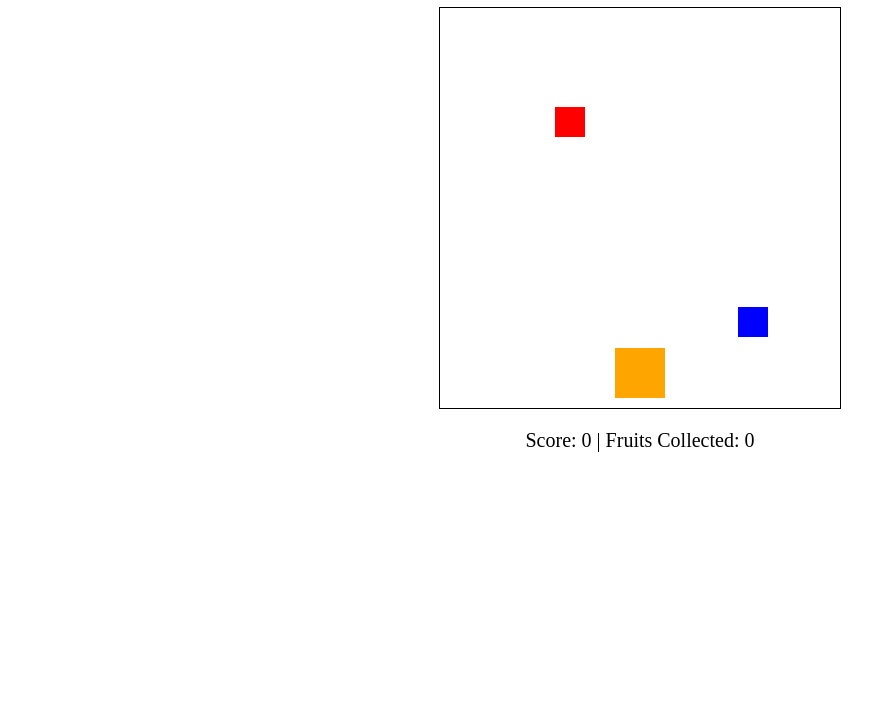
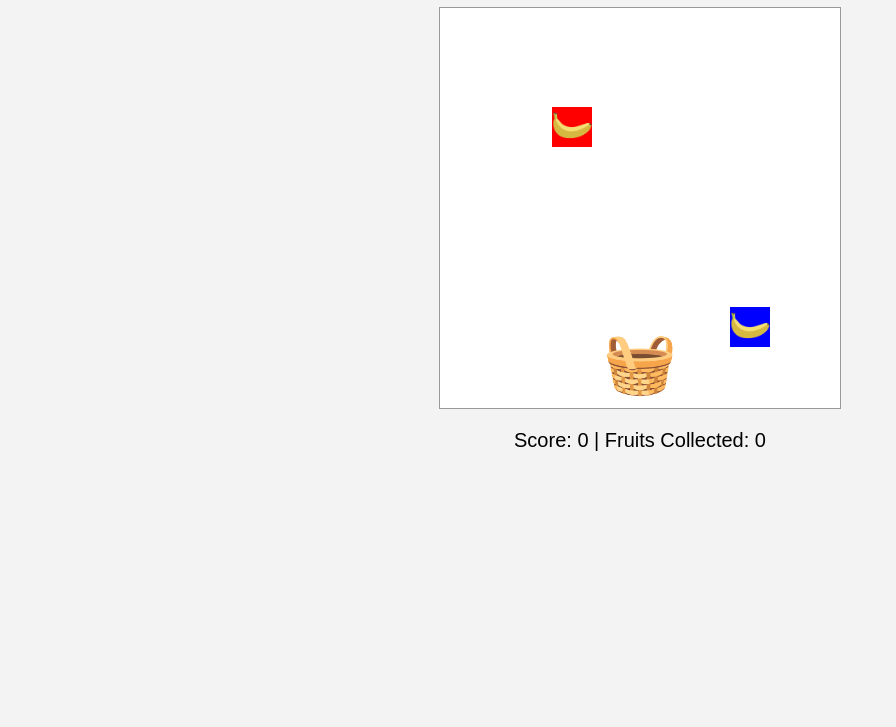
Before and after one commit to Askansz/the.king, a plain HTML site: page index.html in a window 1280 px wide. Shown: the part 73-800 px from the top of the page, without its empty margins (0-896 px from the left). Drawn offline with Linux system fonts and the light colour scheme.

Commit message:
Update index.html

```diff
--- a/index.html
+++ b/index.html
@@ -3,12 +3,22 @@
 <head>
     <title>Fruit Catcher</title>
     <style>
+        body {
+            background-color: #f3f3f3;
+            font-family: Arial, sans-serif;
+        }
+
+        h1 {
+            text-align: center;
+        }
+
         #game-container {
             position: relative;
             width: 400px;
             height: 400px;
             margin: 0 auto;
-            border: 1px solid black;
+            border: 1px solid #999999;
+            background-color: #ffffff;
         }
 
         #basket {
@@ -16,15 +26,22 @@
             bottom: 10px;
             left: 50%;
             transform: translateX(-50%);
-            width: 50px;
-            height: 50px;
-            background-color: orange;
+            width: 70px;
+            height: 70px;
+            background-image: url('basket.png');
+            background-size: contain;
+            background-repeat: no-repeat;
+            background-position: center;
         }
 
         .fruit {
             position: absolute;
-            width: 30px;
-            height: 30px;
+            width: 40px;
+            height: 40px;
+            background-image: url('fruit.png');
+            background-size: contain;
+            background-repeat: no-repeat;
+            background-position: center;
         }
 
         #score {
@@ -122,7 +139,7 @@
 
         // Generate a random position for the fruit
         function getRandomPosition() {
-            return Math.floor(Math.random() * (gameContainer.offsetWidth - 30));
+            return Math.floor(Math.random() * (gameContainer.offsetWidth - 40));
         }
 
         // Update the score on the screen
```
